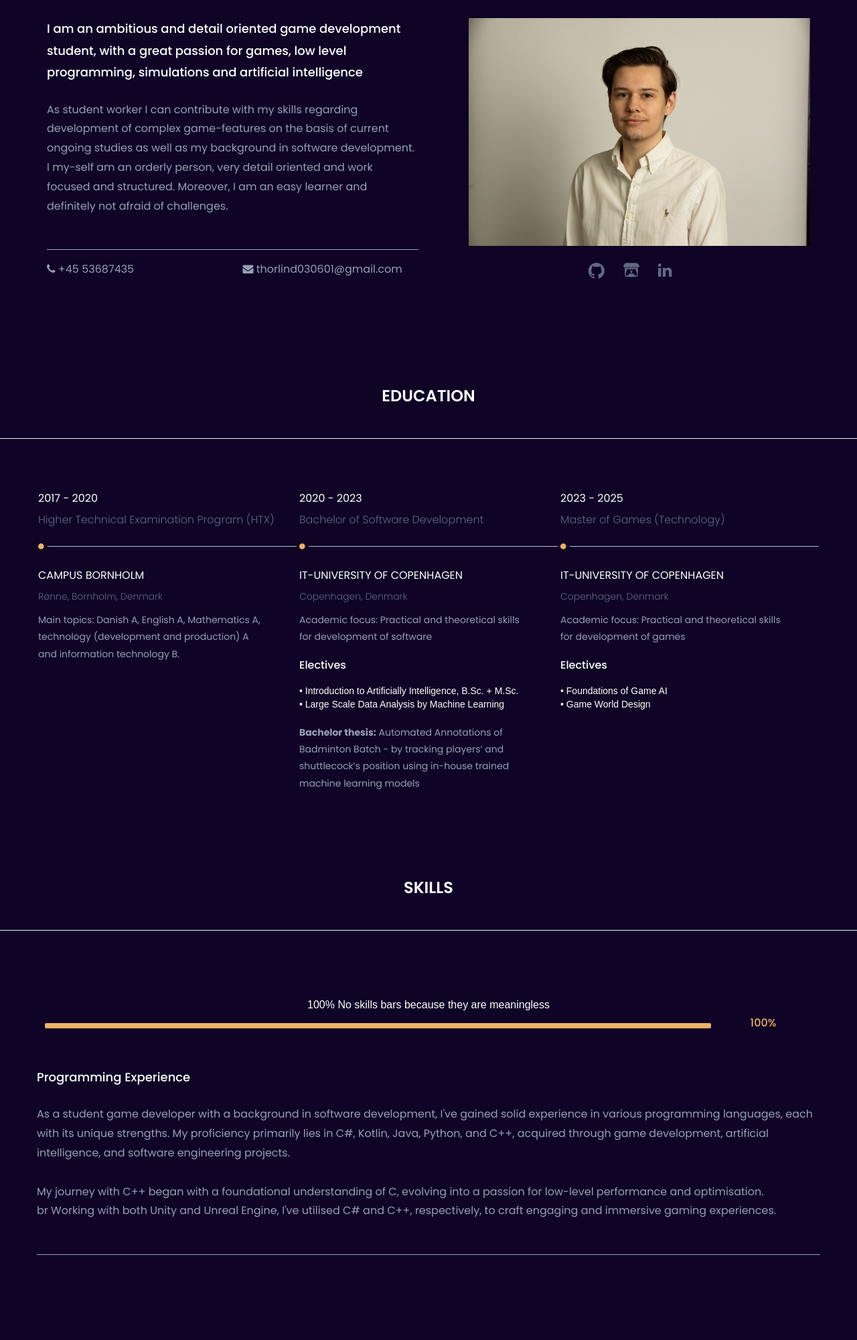
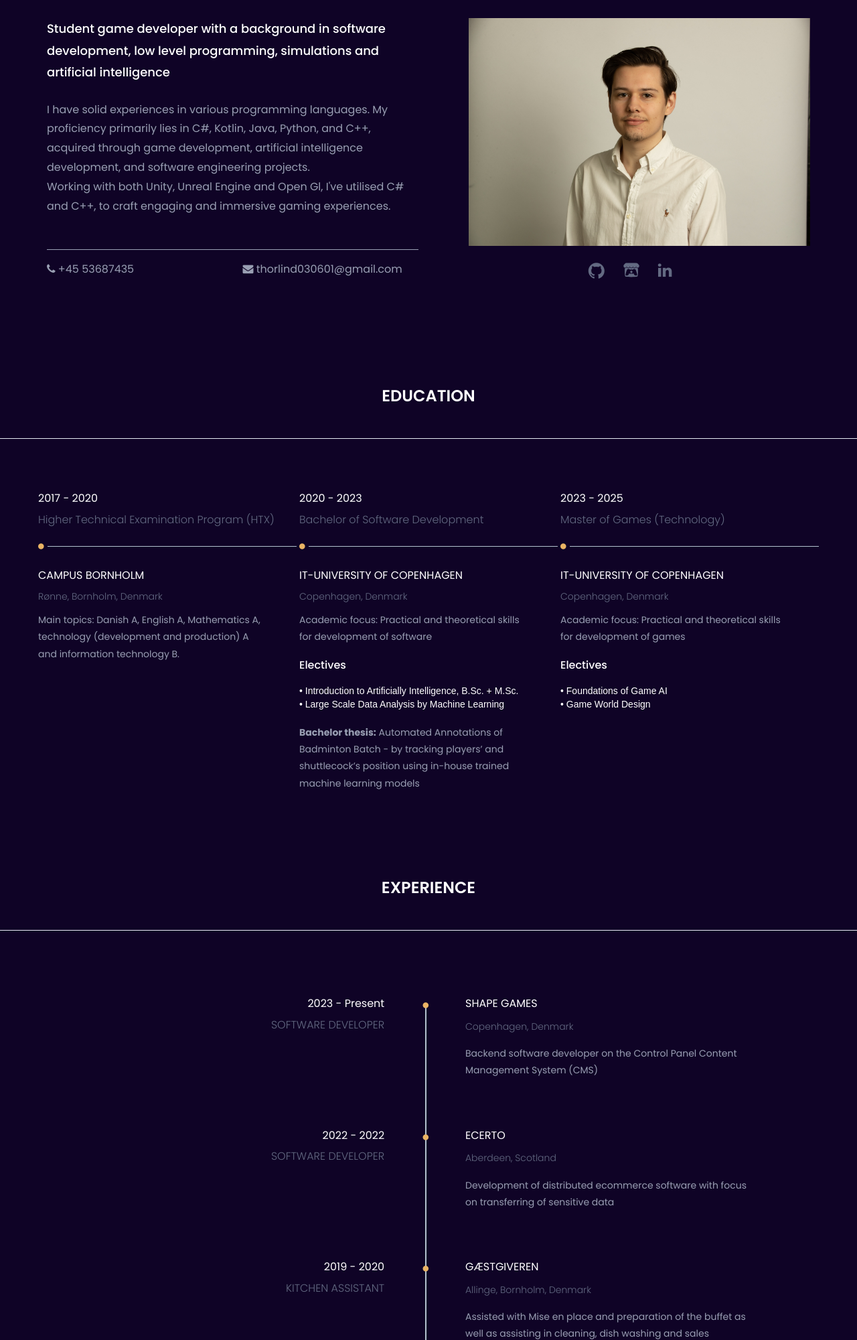
Before and after one commit to ThorLL/ThorLL.github.io, a plain HTML site: page index.html in a window 1280 px wide. Shown: the part 800-2800 px from the top of the page at 67% size. Drawn offline with nearby package versions, Linux system fonts and the light colour scheme.

Commit message:
removed unnecessary information updated game snippets

```diff
--- a/index.html
+++ b/index.html
@@ -24,10 +24,9 @@
 <div class="navbar" style="border-radius: 0; margin-bottom: 0">
     <a href="#about">About</a>
     <a href="#education">Education</a>
-    <a href="#skills">Skills</a>
     <a href="#experience">Experience</a>
-    <a href="#portfolio">Projects</a>
-    <a href="#software">Projects</a>
+    <a href="#portfolio">Game Projects</a>
+    <a href="#software">Software Projects</a>
 </div> <!--navbar-->
 <section class="hero-section">
     <video autoplay loop muted playsinline>
@@ -44,14 +43,12 @@
             <div class="row">
                 <div class="col-sm-6 single-about-txt">
                     <h3>
-                        I am an ambitious and detail oriented game development student, with a great passion for games,
-                        low level programming, simulations and artificial intelligence
+                        Student game developer with a background in software development, low level programming, simulations and artificial intelligence
                     </h3>
                     <p>
-                        As student worker I can contribute with my skills regarding development of complex game-features
-                        on the basis of current ongoing studies as well as my background in software development. I
-                        my-self am an orderly person, very detail oriented and work focused and structured. Moreover, I
-                        am an easy learner and definitely not afraid of challenges.
+                        I have solid experiences in various programming languages. My proficiency primarily lies in C#, Kotlin, Java, Python, and C++, acquired through game development, artificial intelligence development, and software engineering projects.
+                        <br>
+                        Working with both Unity, Unreal Engine and Open Gl, I've utilised C# and C++, to craft engaging and immersive gaming experiences.
                     </p>
                     <div class="row" style="padding-top: 5px">
                         <div class="col-sm-6"><p style="border-bottom: 0; padding: 10px 0 0"><i class="fa fa-phone"></i>
@@ -192,43 +189,6 @@
     </div>
 
 </section><!--education-->
-<section class="skills" id="skills">
-    <div class="skill-content">
-        <div class="section-heading text-center">
-            <h2>skills</h2>
-        </div>
-        <div class="container">
-            <div class="row">
-                <div class="single-skill-content">
-                    <div class="barWrapper">
-                        <span>100% No skills bars because they are meaningless</span>
-                        <div class="single-progress-txt">
-                            <div class="progress" style="margin-left: 12px;">
-                                <div aria-valuemax="100" aria-valuemin="10" aria-valuenow="100" class="progress-bar"
-                                     role="progressbar" style="">
-                                </div>
-                            </div>
-                            <h3>100%</h3>
-                        </div>
-                    </div>
-                </div>
-            </div>
-            <div class="row single-about-txt">
-                <br>
-                <h3 class="title">Programming Experience</h3>
-                <p class="description ">
-                    As a student game developer with a background in software development, I've gained solid experience in various programming languages, each with its unique strengths. My proficiency primarily lies in C#, Kotlin, Java, Python, and C++, acquired through game development, artificial intelligence, and software engineering projects.
-                    <br>
-                    <br>
-                    My journey with C++ began with a foundational understanding of C, evolving into a passion for low-level performance and optimisation.
-                    <br>
-                    br
-                    Working with both Unity and Unreal Engine, I've utilised C# and C++, respectively, to craft engaging and immersive gaming experiences.
-                </p>
-            </div>
-        </div>
-    </div>
-</section><!--skills-->
 <section class="experience" id="experience">
     <div class="section-heading text-center">
         <h2>experience</h2>
@@ -391,6 +351,7 @@
     <div class="portfolio-details">
         <div class="section-heading text-center">
             <h2>My Games</h2>
+            <p>A snippet of the games I have worked on/ developed</p>
         </div>
         <div class="img-container">
             <div class="image-container" data-text="1" onclick="openModal(this)">
@@ -412,9 +373,9 @@
                 </div>
             </div>
             <div class="image-container" data-text="4" onclick="openModal(this)">
-                <img alt="portfolio image" src="assets/images/portfolio/p4.png"/>
+                <img alt="portfolio image" src="assets/images/portfolio/p4.jpg"/>
                 <div class="overlay">
-                    <div class="text">Pac - Sword - Man</div>
+                    <div class="text">The Last Reservoir</div>
                 </div>
             </div>
             <div class="image-container" data-text="5" onclick="openModal(this)">
@@ -502,7 +463,7 @@
         "1": "Trippin' with Grandma is a fun little two player exploration game where one player control the in-game character situated in a forest filled with mushrooms, some beneficial, some neutral, others psychedelic or deadly. Meanwhile your friend, placed away from the computer, will knows which mushrooms are best left alone assisted by their trusty mushrooms picker's guild. Together pick the right mushrooms by precisely communicating the visuals to your mushroom know-it-all friend and make to know where a cure might be should a bad mushroom be needed",
         "2": "Bombkart the (prototype) game is a quick and simple speed-running game where players as to masterfully navigate racetracks while carrying around a bomb, colliding with anything leads to an explosive demise, but should the player go too slow it too will set off the bomb.",
         "3": "Ocean Outcasts is the most extensive game I've worked on to date. The survival-, rouge-like-, management game was developed following my studies in the Making Games course in a team of a product manager, 2 designers and 3 programmers. The game plays out with first selecting one's crew for which to descend into the deep ocean, in an attempt to reach an unknown goal. Along the way the player must manage their crew members as well as the submarine's oxygen levels, navigation, hull strength and weapons' production, while fighting of increasingly dreadful deep sea monsters.<br> Available at <a style=\"color: #EAB464; text-decoration: underline; font-size: 14px;\" href=\"https://thorllind.itch.io/ocean-outcasts\">thorllind.itch.io/ocean-outcasts</a>",
-        "4": "My first (prototype) game developed within the html5 puzzlescript engine. The game involved recreating the Pac-man map, sprites, implementing simple movement algorithms for the ghosts together with swords allowing the player to defeat the ghosts.",
+        "4": "Project: The Last Reservoir (development in progress), is an environmentally story driven adventure game. Work with the resistance group to take down the elitist nobility exploiting the starving and suffocating populaces. Your job is to infiltrate, investigate and expose the truths about the missing people and constant stream of job applications for test subjects.",
         "5": "My exams-project for Game programming, a quick and simple platformer built within a home-made C++ engine. The project it-self focused on exploring and showcasing understanding of collisions, physics, game loop, low level memory management and drawing/rendering performance.",
     };
 
```
Also changed, not shown: assets/images/portfolio/p4.jpg (added), assets/images/portfolio/p4.png (deleted).
